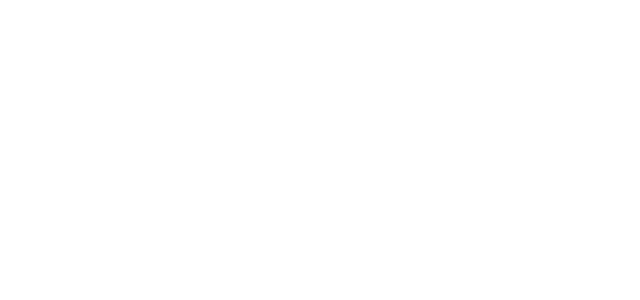
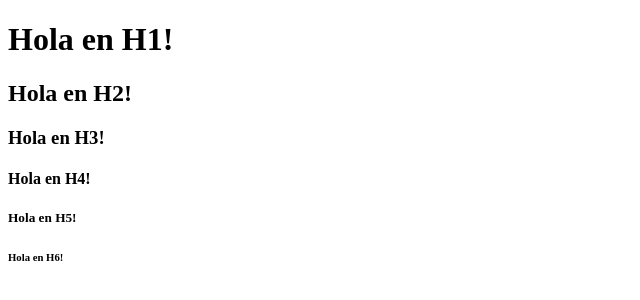
Before and after one commit to NicolasBauchi/desafio_github, a plain HTML site: page index.html in a window 1280 px wide. Shown: the whole page, without its empty margins (0-640 px from the left). Drawn offline with Linux system fonts and the light colour scheme.

Commit message:
Agregando texto al html

```diff
--- a/index.html
+++ b/index.html
@@ -1,12 +1,20 @@
 <!DOCTYPE html>
 <html lang="en">
+
 <head>
     <meta charset="UTF-8">
     <meta http-equiv="X-UA-Compatible" content="IE=edge">
     <meta name="viewport" content="width=device-width, initial-scale=1.0">
     <title>Document</title>
 </head>
+
 <body>
+    <h1>Hola en H1!</h1>
+    <h2>Hola en H2!</h2>
+    <h3>Hola en H3!</h3>
+    <h4>Hola en H4!</h4>
+    <h5>Hola en H5!</h5>
+    <h6>Hola en H6!</h6>
+</body>
 
-</body>
 </html>
```
